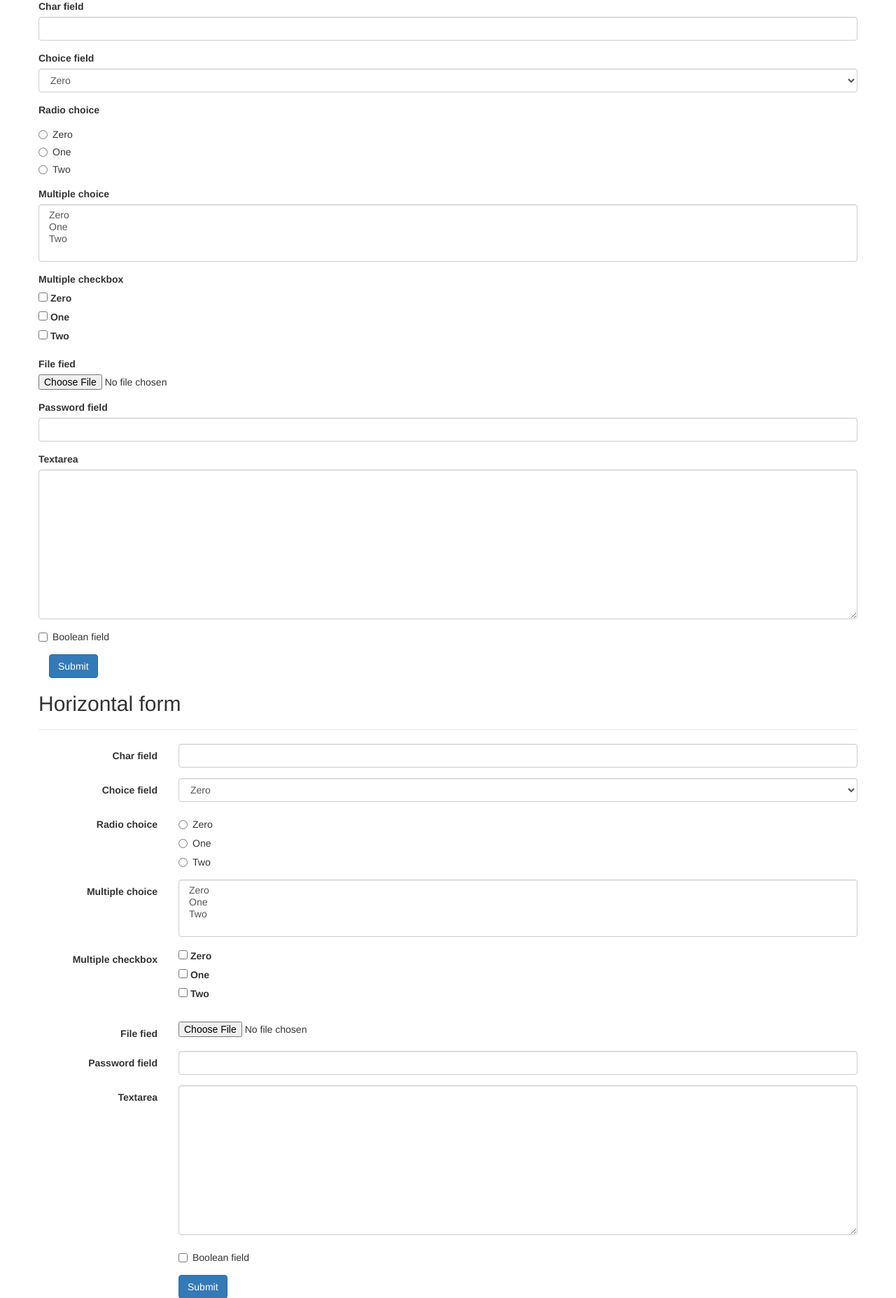
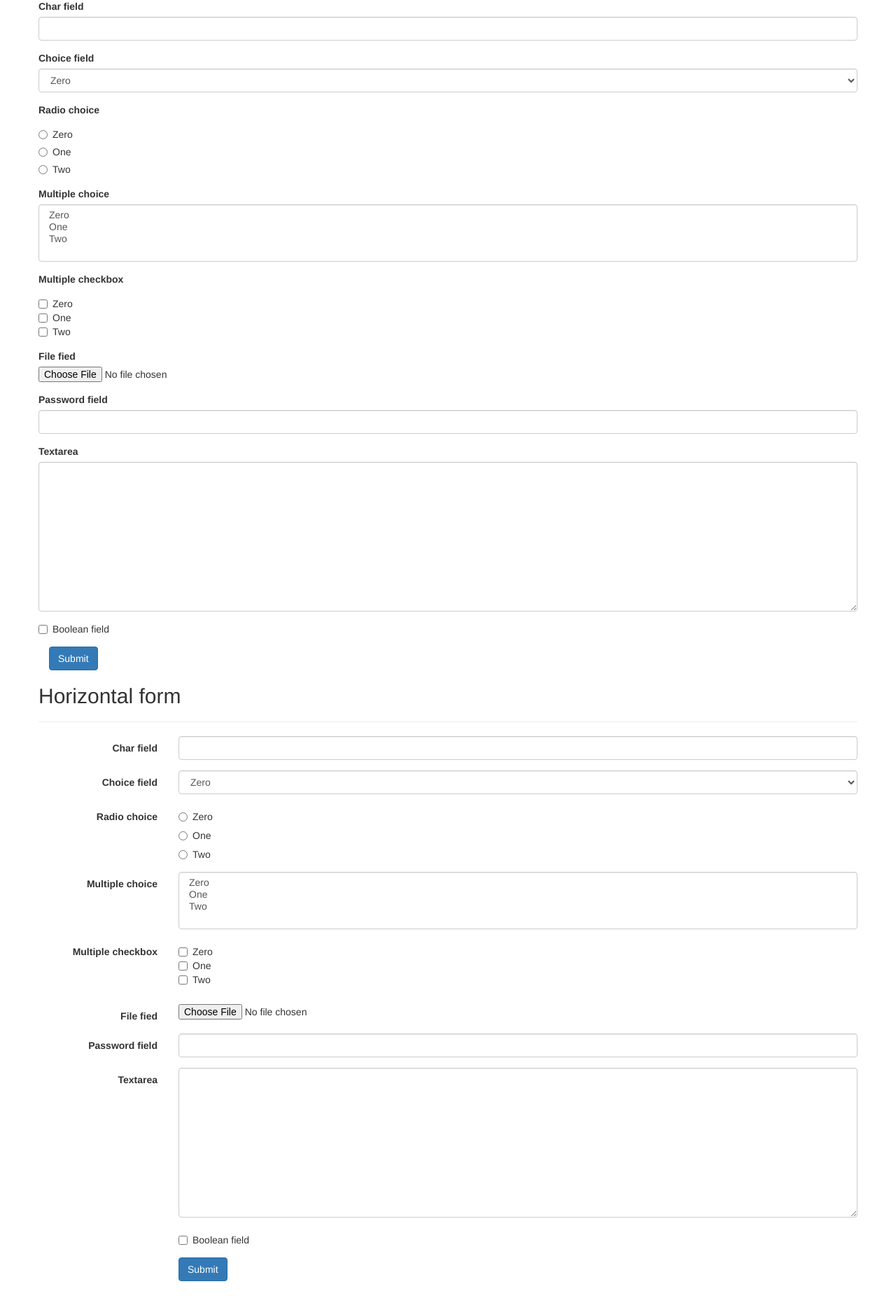
Before and after one commit to tzangms/django-bootstrap-form, a Django app: page / in a window 1280 px wide. Shown: the part 195-2050 px from the top of the page at 70% size. After the commit the page ends 2026 px from the top, so only its background shows below. Run offline with Django 3.2, Linux system fonts and the light colour scheme; some libraries are stand-ins or nearby versions.

Commit message:
Added 'checkbox' class to multiple checkbox as required by Bootstrap

```diff
--- a/bootstrapform/templates/bootstrapform/field.html
+++ b/bootstrapform/templates/bootstrapform/field.html
@@ -49,7 +49,7 @@
             <label class="control-label {{ classes.label }} {% if field.field.required %}{{ form.required_css_class }}{% endif %}" for="{{ field.auto_id }}">{{ field.label }}</label>
         {% endif %}
 
-        <div class="{{ classes.value }} {% if field|is_multiple_checkbox %}multiple-checkbox{% endif %}">
+        <div class="{{ classes.value }} {% if field|is_multiple_checkbox %}checkbox multiple-checkbox{% endif %}">
             {{ field }}
 
             {% for error in field.errors %}
```
